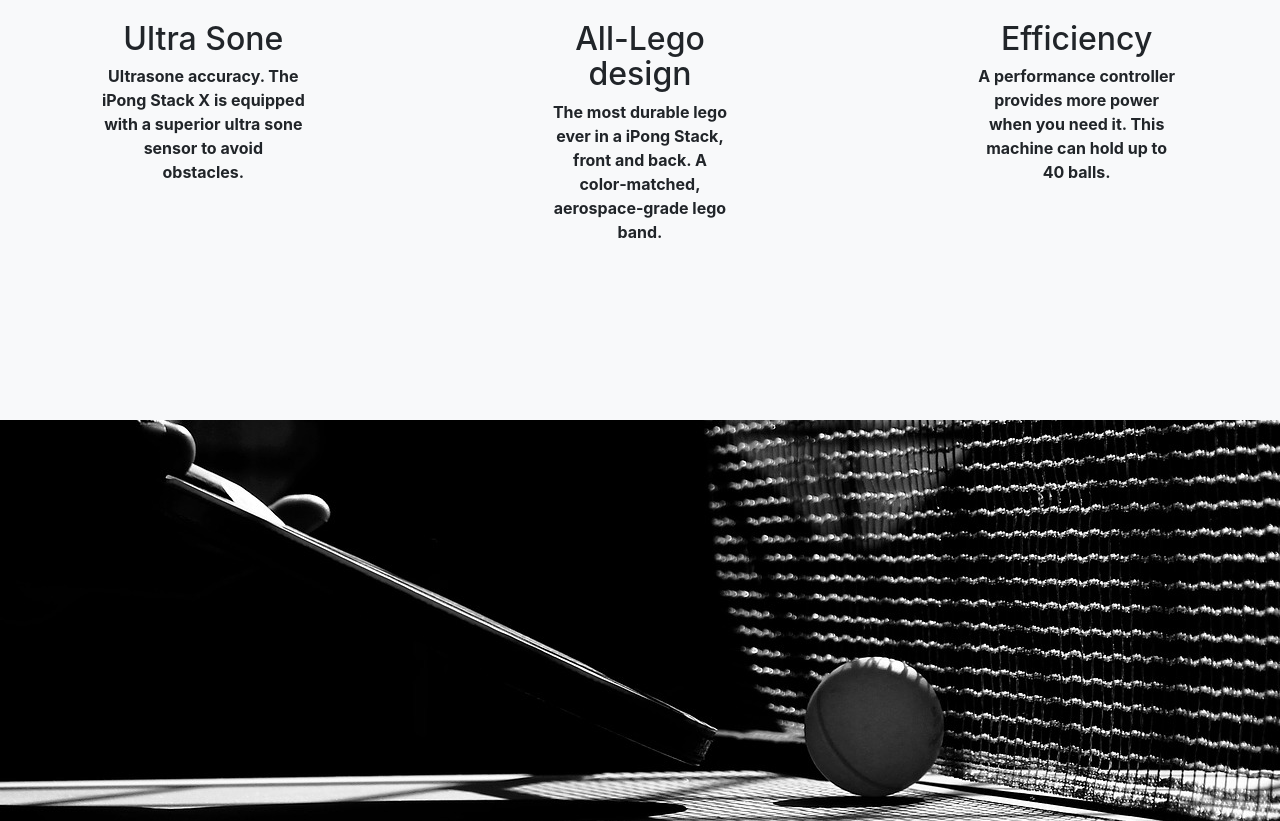
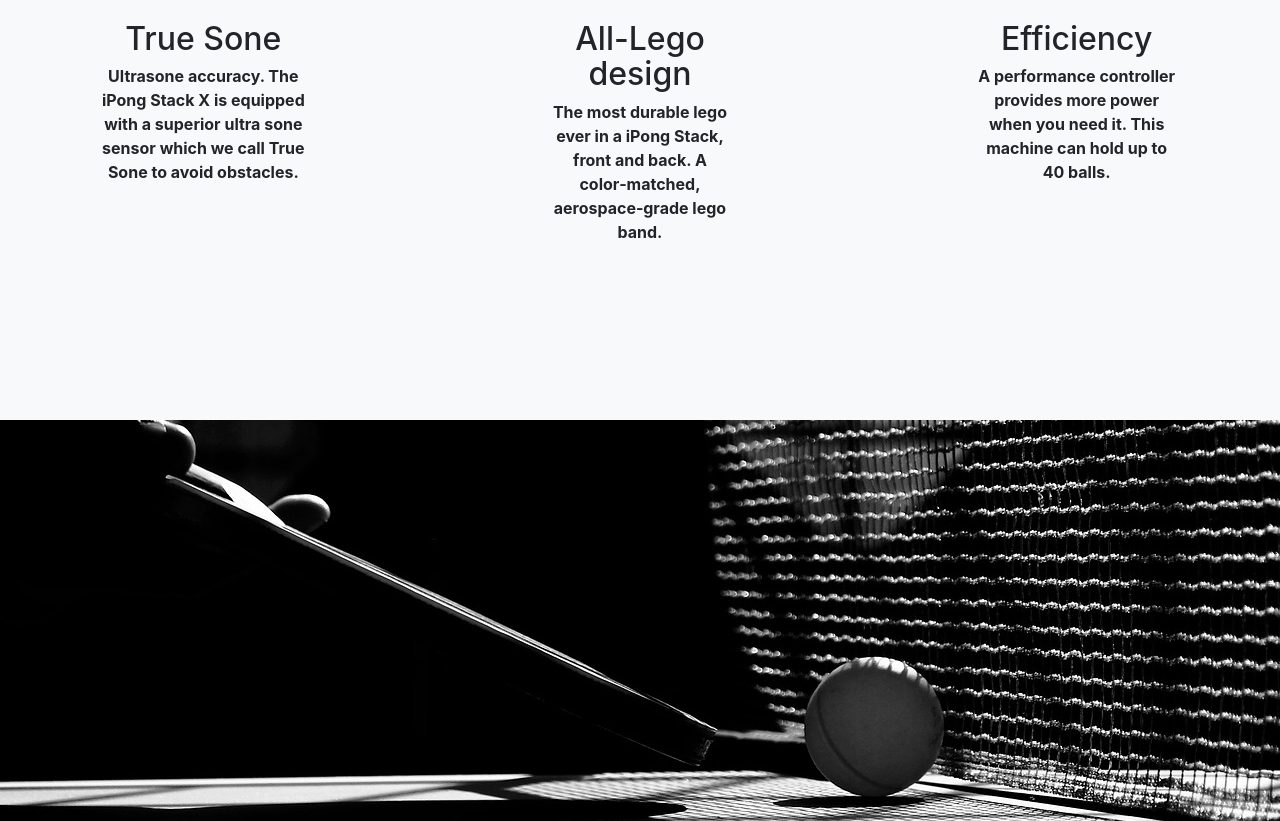
Before and after one commit to IsmailHusseinCR/HTML---CSS-COURSE, a plain HTML site: page index.html in a window 1280 px wide. Shown: the part 10236-11057 px from the top of the page. Drawn offline with Linux system fonts and the light colour scheme.

Commit message:
True Sone toegevoegd

```diff
--- a/index.html
+++ b/index.html
@@ -114,10 +114,10 @@
                 <img src="http://spacialtheme.herokuapp.com/2.3/images/icons/spacial-devices.png">
               </div>
             </div>
-            <h2>Ultra Sone</h2>
+            <h2>True Sone</h2>
             <strong>
             <p class="section-p">
-              Ultrasone accuracy. The iPong Stack X is equipped with a superior ultra sone sensor to avoid obstacles.
+              Ultrasone accuracy. The iPong Stack X is equipped with a superior ultra sone sensor which we call True Sone to avoid obstacles.
             </p>
           </strong>
           </div>
```
